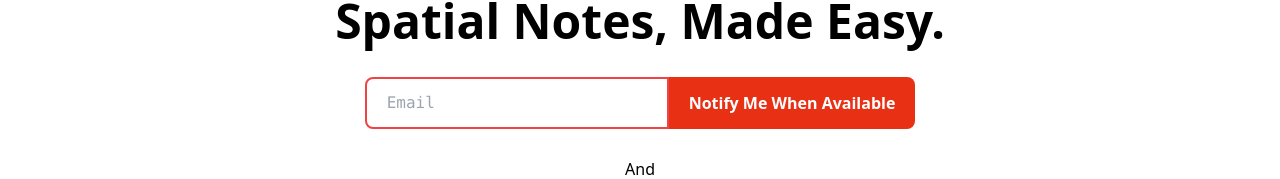
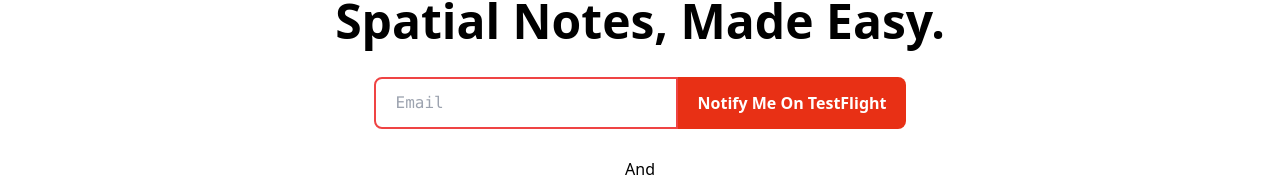
Before and after one commit to Takuzen/sp, a Next.js app: page / in a window 1280 px wide. Shown: the part 568-747 px from the top of the page. Built offline with nearby package versions, Linux system fonts and the light colour scheme; no server answers.

Commit message:
chore: re-enable autoPlay and improve button text

```diff
--- a/src/components/NewsletterSubscription.js
+++ b/src/components/NewsletterSubscription.js
@@ -83,7 +83,7 @@
           />
           <p className="text-md sm:text-md font-semibold">
             <button onClick={handleSubscribe} className='px-3 sm:px-5 py-2 sm:py-3.5 rounded-r-lg text-white bg-[#E83015] hover:shadow-sm hover:opacity-70 transition duration-150 ease-in-out cursor-pointer'>
-              Notify Me When Available
+              Notify Me On TestFlight
             </button>
           </p>
         </div>
--- a/src/pages/index.js
+++ b/src/pages/index.js
@@ -80,7 +80,7 @@
       </div>
 
       <div className='flex justify-center'>
-        <video ref={videoRef} width="800" height="360" controls>
+        <video ref={videoRef} width="800" height="360" controls autoPlay muted>
             <source src="https://storage.googleapis.com/booksp-eae3c.appspot.com/facede/video/notesp-intro.mp4" type="video/mp4" />
             Your browser does not support the video tag.
         </video>
```
